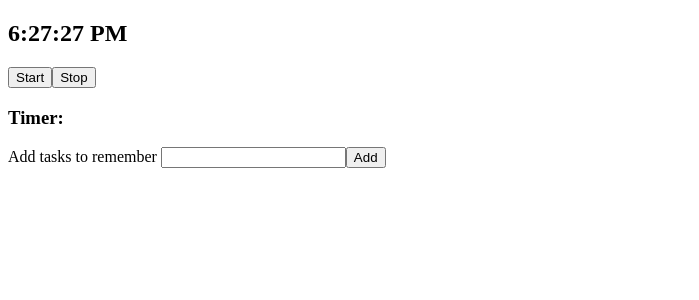
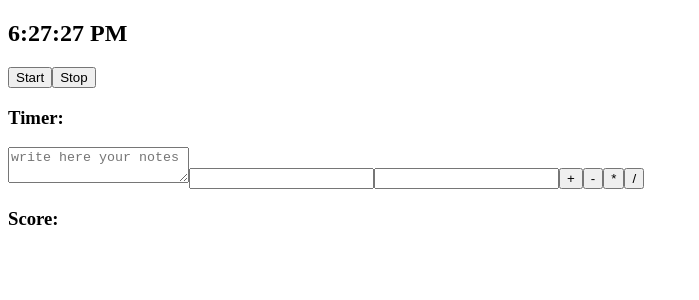
Before and after one commit to Zirek90/GameMasterHelper, an Angular app: page / in a window 1280 px wide. Shown: the top 300 px of the page, without its empty margins (0-699 px from the left). Built offline with nearby package versions, Linux system fonts and the light colour scheme.

Commit message:
added calculator

```diff
--- a/src/app/app.component.html
+++ b/src/app/app.component.html
@@ -6,5 +6,6 @@
 </div>
 <ng-template #page>
     <!-- <app-monster-list></app-monster-list> -->
-    <app-to-do></app-to-do>
+    <!-- <app-to-do></app-to-do> -->
+    <app-note-bar></app-note-bar>
 </ng-template>
--- a/src/app/app.module.ts
+++ b/src/app/app.module.ts
@@ -11,6 +11,7 @@ import { MonsterListComponent } from './monster-list/monster-list.component';
 import { ToDoComponent } from './to-do/to-do.component';
 import { NoteBarComponent } from './note-bar/note-bar.component';
 import { DicesComponent } from './monster-list/dices/dices.component';
+import { CalculatorComponent } from './note-bar/calculator/calculator.component';
 
 @NgModule({
   declarations: [
@@ -21,7 +22,8 @@ import { DicesComponent } from './monster-list/dices/dices.component';
     MonsterListComponent,
     ToDoComponent,
     NoteBarComponent,
-    DicesComponent
+    DicesComponent,
+    CalculatorComponent
   ],
   imports: [
     BrowserModule,
--- /dev/null
+++ b/src/app/note-bar/calculator/calculator.component.html
@@ -0,0 +1,7 @@
+<input type="number" [(ngModel)]='numberOne'/>
+<input type="number" [(ngModel)]='numberTwo'/>
+<button (click)='add()'>+</button>
+<button (click)='subtract()'>-</button>
+<button (click)='multiply()'>*</button>
+<button (click)='divide()'>/</button>
+<h3>Score: {{ numberResult }}</h3>
--- /dev/null
+++ b/src/app/note-bar/calculator/calculator.component.ts
@@ -0,0 +1,33 @@
+import { Component, OnInit } from '@angular/core';
+
+@Component({
+  selector: 'app-calculator',
+  templateUrl: './calculator.component.html',
+  styleUrls: ['./calculator.component.scss']
+})
+export class CalculatorComponent implements OnInit {
+
+  numberOne:number;
+  numberTwo:number;
+  numberResult:number;
+
+  constructor() { }
+
+  ngOnInit() {
+  }
+
+  add(){
+    this.numberResult = this.numberOne + this.numberTwo;
+
+  }
+  subtract() {
+    this.numberResult = this.numberOne - this.numberTwo;
+  }
+  multiply() {
+    this.numberResult = this.numberOne * this.numberTwo;
+  }
+  divide(){
+    this.numberResult = this.numberOne / this.numberTwo;
+  }
+
+}
--- a/src/app/note-bar/note-bar.component.html
+++ b/src/app/note-bar/note-bar.component.html
@@ -1,3 +1,2 @@
-<p>
-  note-bar works!
-</p>
+<textarea placeholder="write here your notes"></textarea>
+<app-calculator></app-calculator>
--- a/src/app/to-do/to-do.component.html
+++ b/src/app/to-do/to-do.component.html
@@ -1,8 +1,8 @@
 <form>
   <label>Add tasks to remember
-    <input type="text" #newTodo>
+    <input type="text"  [(ngModel)]='newTask' [ngModelOptions]="{standalone: true}">
   </label>
-  <button (click)='submit(newTodo.value)'>Add</button>
+  <button (click)='submit(newTask)'>Add</button>
 </form>
 
 <ul *ngFor='let task of tasks'>
```
Also changed, not shown: src/app/note-bar/calculator/calculator.component.scss (added), 1 other file (tests, documents, lock files or other folders).
